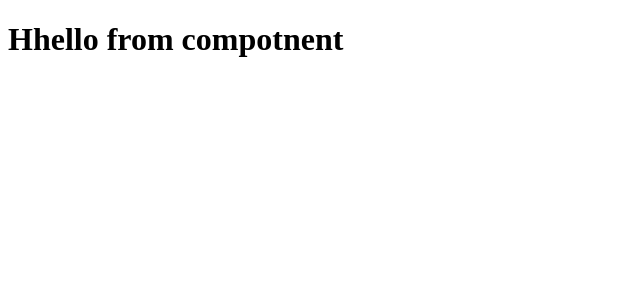
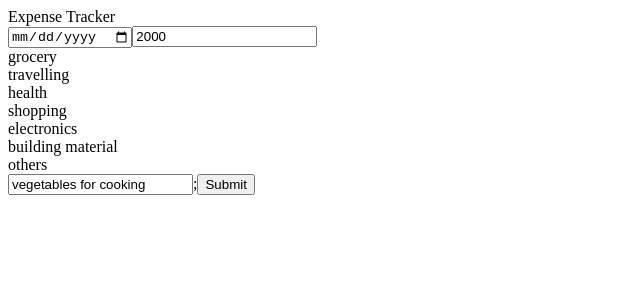
Before and after one commit to blsgrn/expense_tracker, a React (Create React App) app: page / in a window 1280 px wide. Shown: the top 300 px of the page, without its empty margins (0-640 px from the left). Built offline with nearby package versions, Linux system fonts and the light colour scheme.

Commit message:
Create react components and import them in App.js

```diff
--- a/src/App.js
+++ b/src/App.js
@@ -1,5 +1,19 @@
+import Category from "./Category";
+import Data from "./Data";
+import Display from "./Display";
+import Header from "./Header";
+import Notes from "./Notes";
+
 function App() {
-  return <h1>Hhello from compotnent</h1>;
+  return (
+    <>
+      <Header />
+      <Data />
+      <Category />
+      <Notes />
+      <Display />
+    </>
+  );
 }
 
 export default App;
--- /dev/null
+++ b/src/Category.jsx
@@ -0,0 +1,23 @@
+function Category() {
+  const selector1 = <div>grocery</div>;
+  const selector2 = <div>travelling</div>;
+  const selector3 = <div>health</div>;
+  const selector4 = <div>shopping</div>;
+  const selector5 = <div>electronics</div>;
+  const selector6 = <div>building material</div>;
+  const selextor7 = <div>others</div>;
+
+  return (
+    <div className="category">
+      {selector1}
+      {selector2}
+      {selector3}
+      {selector4}
+      {selector5}
+      {selector6}
+      {selextor7}
+    </div>
+  );
+}
+
+export default Category;
--- /dev/null
+++ b/src/Data.jsx
@@ -0,0 +1,13 @@
+function Data() {
+  const Date = "May 13, 2022";
+  const Amount = 2000;
+
+  return (
+    <div className="data">
+      <input type={"date"} value={Date} />
+      <input type={"number"} value={Amount} />
+    </div>
+  );
+}
+
+export default Data;
--- /dev/null
+++ b/src/Display.jsx
@@ -0,0 +1,10 @@
+function Display({ date, amt, note }) {
+  return (
+    <div className="display">
+      <div className="dis-date">{date}</div>
+      <div className="dis-amt">{amt}</div>
+      <div className="dis-note">{note}</div>
+    </div>
+  );
+}
+export default Display;
--- /dev/null
+++ b/src/Header.jsx
@@ -0,0 +1,7 @@
+function Header() {
+  const heading = "Expense Tracker";
+
+  return <div className="header">{heading}</div>;
+}
+
+export default Header;
--- /dev/null
+++ b/src/Notes.jsx
@@ -0,0 +1,10 @@
+function Notes() {
+  const text = "vegetables for cooking";
+  return (
+    <>
+      <input type="text" value={text} />;<button className="btn">Submit</button>
+    </>
+  );
+}
+
+export default Notes;
```
